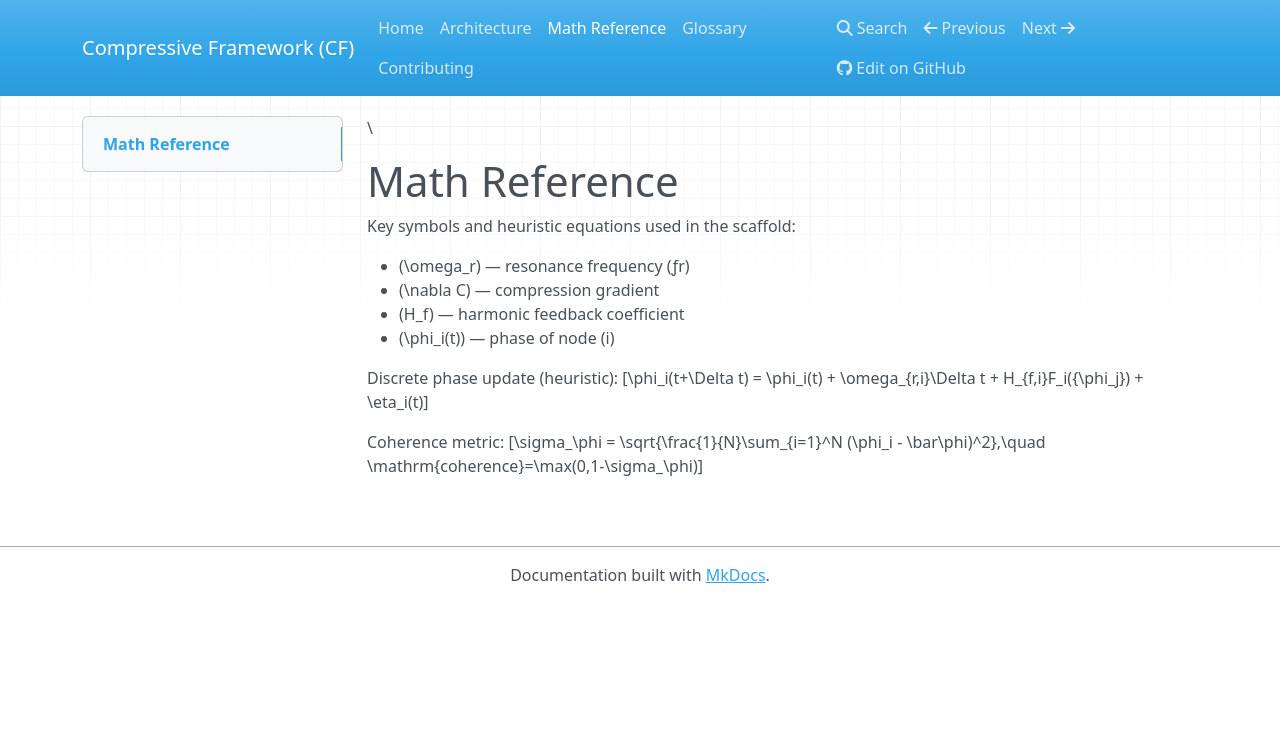
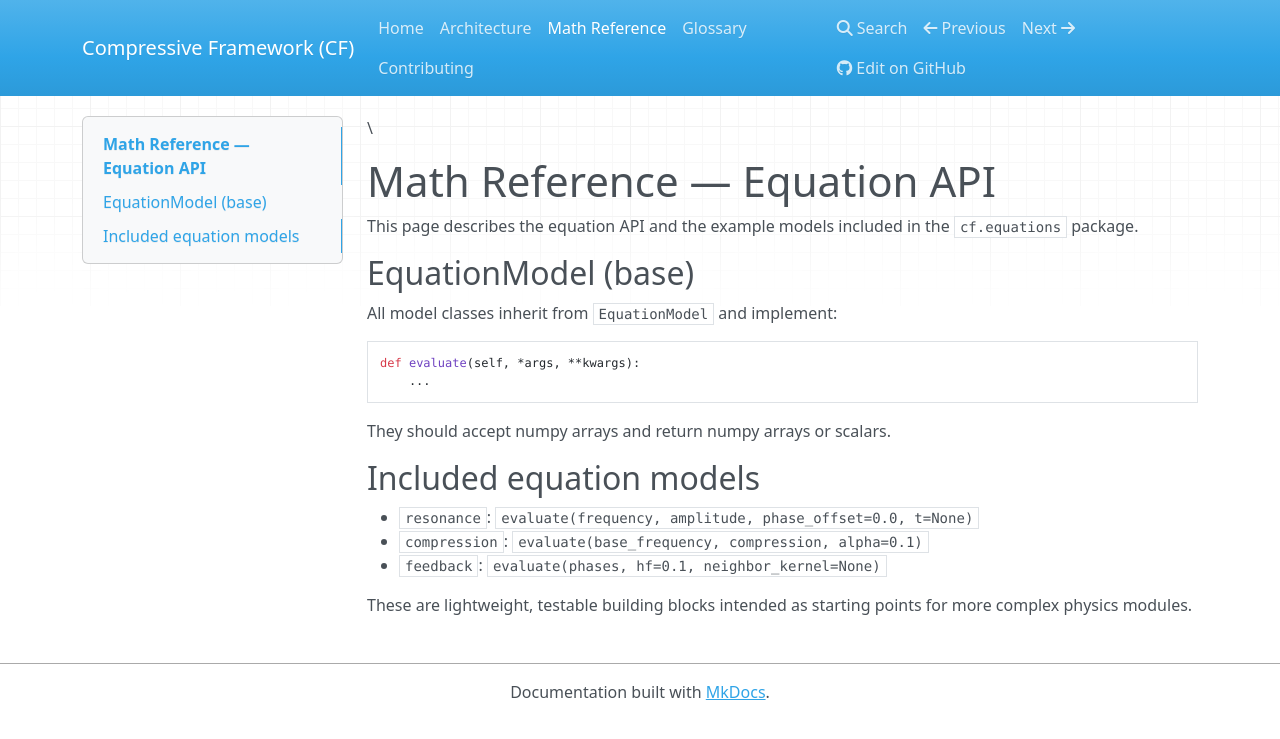
Before and after one commit to mamaofthree579-ship-it/compressive-framework-cf, an MkDocs documentation site: the page built from docs/math_reference.md, in a window 1280 px wide. Shown: the top 739 px of the page. Built offline with MkDocs 1.6.1, drawn with Linux system fonts in a browser that asks for light colours; nearby versions of some CDN libraries.

Commit message:
Add files via upload

````diff
--- a/docs/math_reference.md
+++ b/docs/math_reference.md
@@ -1,15 +1,21 @@
 \
-# Math Reference
+# Math Reference — Equation API
 
-Key symbols and heuristic equations used in the scaffold:
+This page describes the equation API and the example models included in the `cf.equations` package.
 
-- \(\omega_r\) — resonance frequency (ƒr)
-- \(\nabla C\) — compression gradient
-- \(H_f\) — harmonic feedback coefficient
-- \(\phi_i(t)\) — phase of node \(i\)
+## EquationModel (base)
+All model classes inherit from `EquationModel` and implement:
 
-Discrete phase update (heuristic):
-\[\phi_i(t+\Delta t) = \phi_i(t) + \omega_{r,i}\Delta t + H_{f,i}F_i(\{\phi_j\}) + \eta_i(t)\]
+```python
+def evaluate(self, *args, **kwargs):
+    ...
+```
 
-Coherence metric:
-\[\sigma_\phi = \sqrt{\frac{1}{N}\sum_{i=1}^N (\phi_i - \bar\phi)^2},\quad \mathrm{coherence}=\max(0,1-\sigma_\phi)\]
+They should accept numpy arrays and return numpy arrays or scalars.
+
+## Included equation models
+- `resonance`: `evaluate(frequency, amplitude, phase_offset=0.0, t=None)`
+- `compression`: `evaluate(base_frequency, compression, alpha=0.1)`
+- `feedback`: `evaluate(phases, hf=0.1, neighbor_kernel=None)`
+
+These are lightweight, testable building blocks intended as starting points for more complex physics modules.
````
